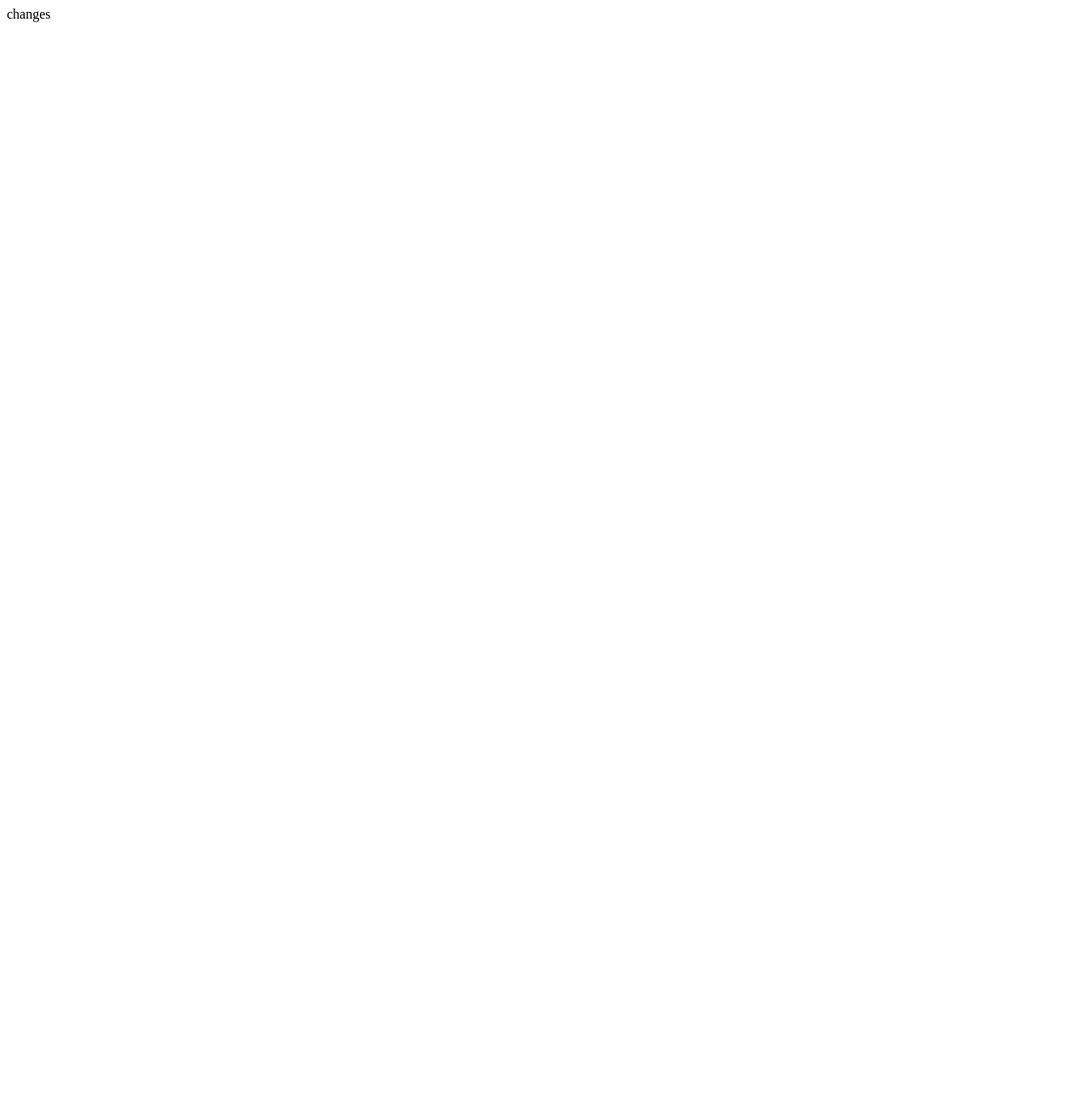
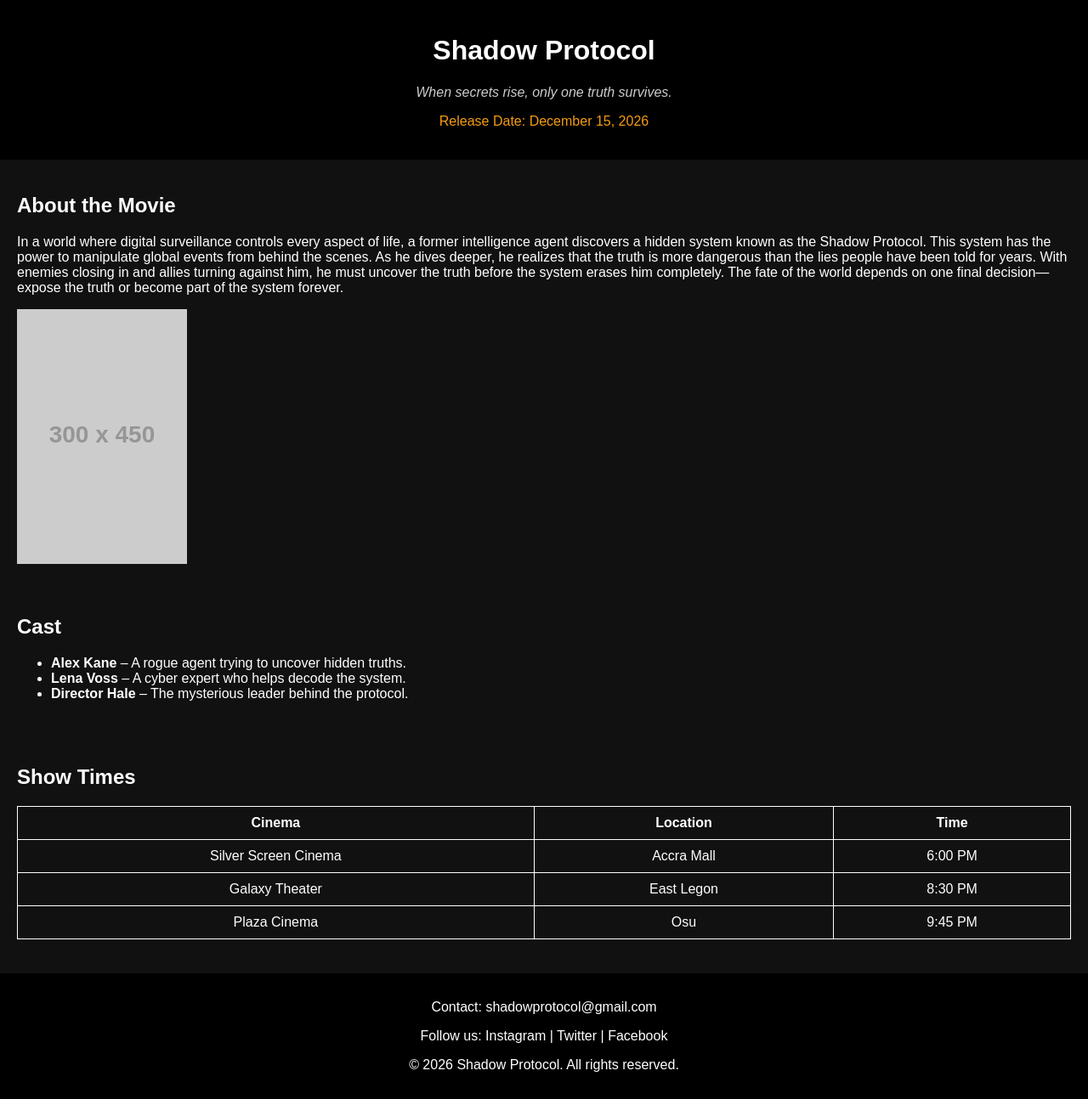
Before and after one commit to Web-Technologies-and-Development/web-tech-starter-assignment-geraldalordeh19, a plain HTML site: page index.html in a window 1280 px wide. Shown: the whole page at 85% size. Before the commit the page ends 800 px from the top, so only its background shows below. Drawn offline with Linux system fonts and the light colour scheme; placeholder pictures from the web are drawn by us.

Commit message:
level200-movie-premiere-assignment2

```diff
--- a/index.html
+++ b/index.html
@@ -1,5 +1,77 @@
 <!DOCTYPE html>
-<HTML lang="en">
- changes
-</HTML>
+<html lang="en">
+<head>
+    <meta charset="UTF-8">
+    <meta name="viewport" content="width=device-width, initial-scale=1.0">
+    <title>Shadow Protocol</title>
+    <link rel="stylesheet" href="style.css">
+</head>
+<body>
+
+    <!-- Header Section -->
+    <header id="main-header">
+        <h1>Shadow Protocol</h1>
+        <p class="tagline">When secrets rise, only one truth survives.</p>
+        <p class="release-date">Release Date: December 15, 2026</p>
+    </header>
+
+    <!-- About Section -->
+    <section class="about">
+        <h2>About the Movie</h2>
+        <p>
+            In a world where digital surveillance controls every aspect of life, a former intelligence agent
+            discovers a hidden system known as the Shadow Protocol. This system has the power to manipulate
+            global events from behind the scenes. As he dives deeper, he realizes that the truth is more dangerous
+            than the lies people have been told for years. With enemies closing in and allies turning against him,
+            he must uncover the truth before the system erases him completely. The fate of the world depends on
+            one final decision—expose the truth or become part of the system forever.
+        </p>
+        <img src="https://via.placeholder.com/300x450" alt="Movie Poster">
+    </section>
+
+    <!-- Cast Section -->
+    <section class="cast">
+        <h2>Cast</h2>
+        <ul>
+            <li><strong>Alex Kane</strong> – A rogue agent trying to uncover hidden truths.</li>
+            <li><strong>Lena Voss</strong> – A cyber expert who helps decode the system.</li>
+            <li><strong>Director Hale</strong> – The mysterious leader behind the protocol.</li>
+        </ul>
+    </section>
+
+    <!-- Show Times Section -->
+    <section class="showtimes">
+        <h2>Show Times</h2>
+        <table>
+            <tr>
+                <th>Cinema</th>
+                <th>Location</th>
+                <th>Time</th>
+            </tr>
+            <tr>
+                <td>Silver Screen Cinema</td>
+                <td>Accra Mall</td>
+                <td>6:00 PM</td>
+            </tr>
+            <tr>
+                <td>Galaxy Theater</td>
+                <td>East Legon</td>
+                <td>8:30 PM</td>
+            </tr>
+            <tr>
+                <td>Plaza Cinema</td>
+                <td>Osu</td>
+                <td>9:45 PM</td>
+            </tr>
+        </table>
+    </section>
+
+    <!-- Footer Section -->
+    <footer>
+        <p>Contact: shadowprotocol@gmail.com</p>
+        <p>Follow us: Instagram | Twitter | Facebook</p>
+        <p>&copy; 2026 Shadow Protocol. All rights reserved.</p>
+    </footer>
+
+</body>
 </html>
--- /dev/null
+++ b/style.css
@@ -0,0 +1,69 @@
+/* Element Selector */
+body {
+    font-family: Arial, sans-serif;
+    margin: 0;
+    background-color: #111;
+    color: #fff;
+}
+
+/* ID Selector */
+#main-header {
+    text-align: center;
+    background-color: #000;
+    padding: 20px;
+}
+
+/* Class Selector */
+.tagline {
+    font-style: italic;
+    color: #ccc;
+}
+
+.release-date {
+    color: #f39c12;
+}
+
+/* About Section */
+.about {
+    padding: 20px;
+}
+
+.about img {
+    width: 200px;
+    display: block;
+    margin-top: 10px;
+}
+
+/* Cast Section */
+.cast {
+    padding: 20px;
+}
+
+/* Showtimes Table */
+.showtimes {
+    padding: 20px;
+}
+
+table {
+    width: 100%;
+    border-collapse: collapse;
+}
+
+th, td {
+    border: 1px solid white;
+    padding: 10px;
+    text-align: center;
+}
+
+/* Hover Effect */
+tr:hover {
+    background-color: #333;
+}
+
+/* Footer */
+footer {
+    text-align: center;
+    padding: 15px;
+    background-color: #000;
+    margin-top: 20px;
+}
```
